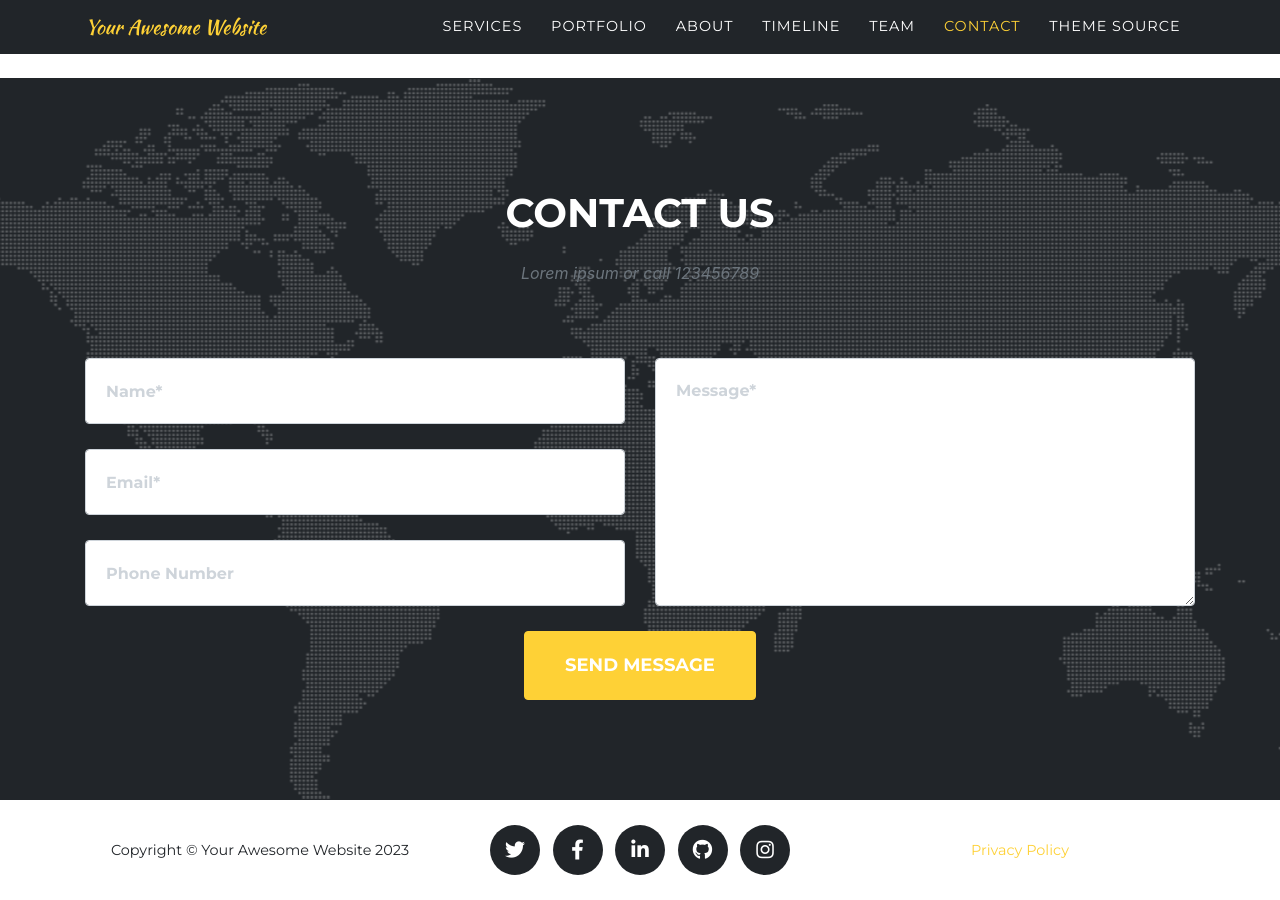
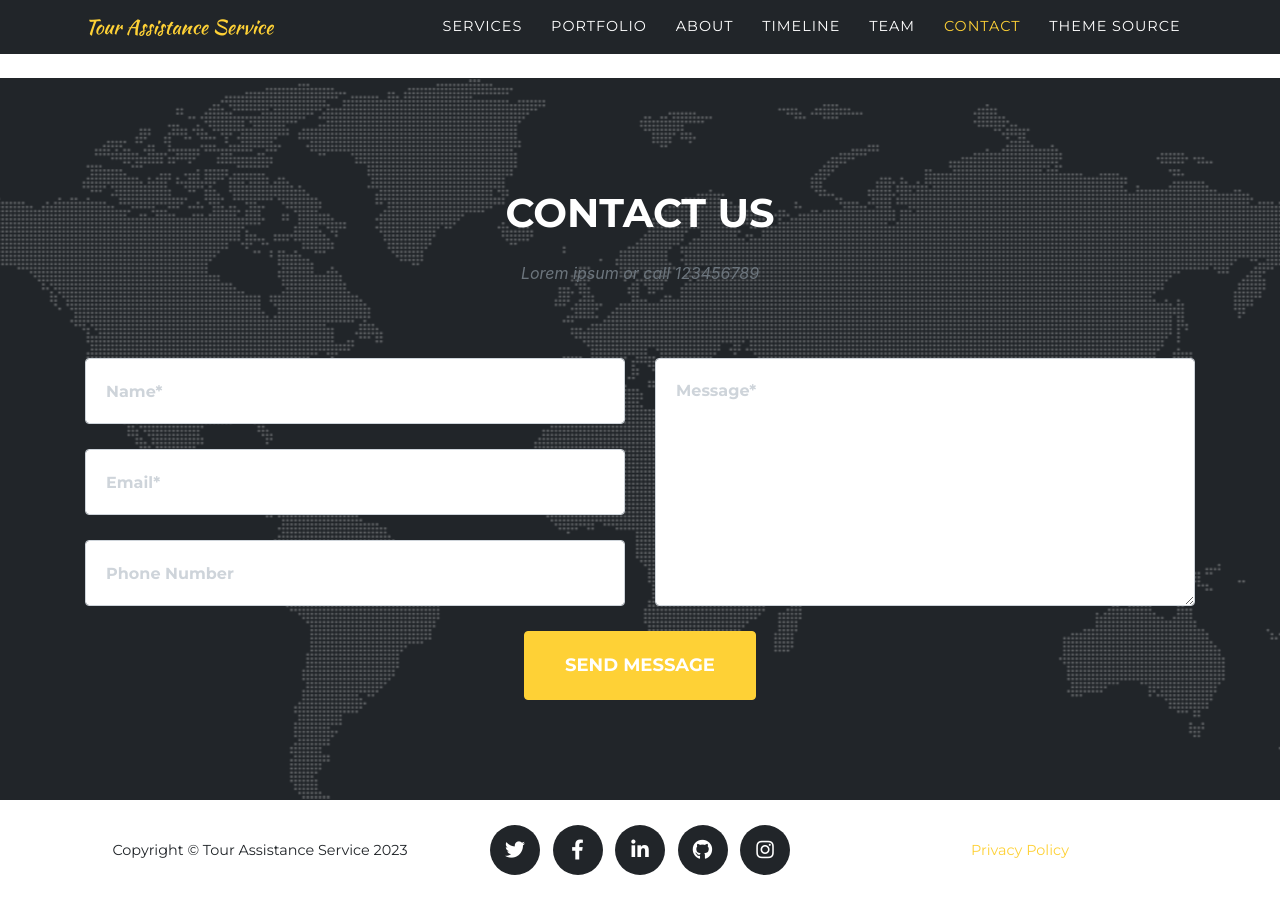
Before and after one commit to jinuew/jinuew.github.io, a Jekyll site: the page built from index.md, in a window 1280 px wide and 900 px high, scrolled down 5690 px. Built offline with Jekyll 4.4.1, drawn with Linux system fonts in a browser that asks for light colours; some web fonts are replaced.

Commit message:
Update _config.yml

```diff
--- a/_config.yml
+++ b/_config.yml
@@ -16,10 +16,10 @@
 url    : "http://jinuew.github.io" # the base hostname & protocol for your site, e.g. http://example.com
 baseurl: "" # the subpath of your site, e.g. /blog
 
-title      : Your Awesome Website
-email      : your-email@example.com #this is also the email contact forms will go to
+title      : Tour Assistance Service
+email      : p_jinwoo98@khu.ac.kr #this is also the email contact forms will go to
 description: "Site description"
-author     : Your Name
+author     : Park Jinwoo
 # logo:     #optional, defaults to site title
   # path: assets\img\clients\creative-market.jpg
   # height: 60 #height in px, defaults to 52px
```
